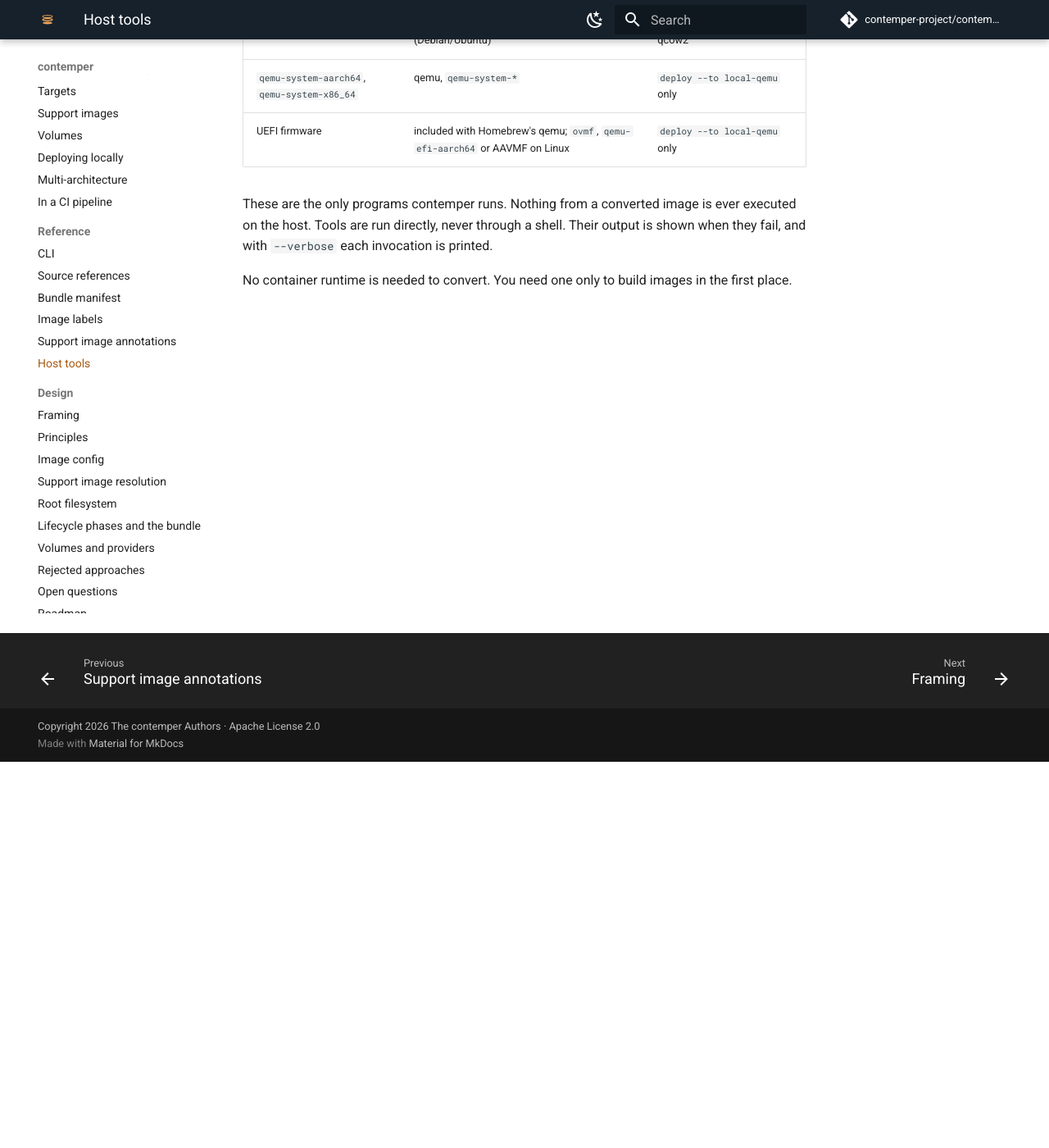
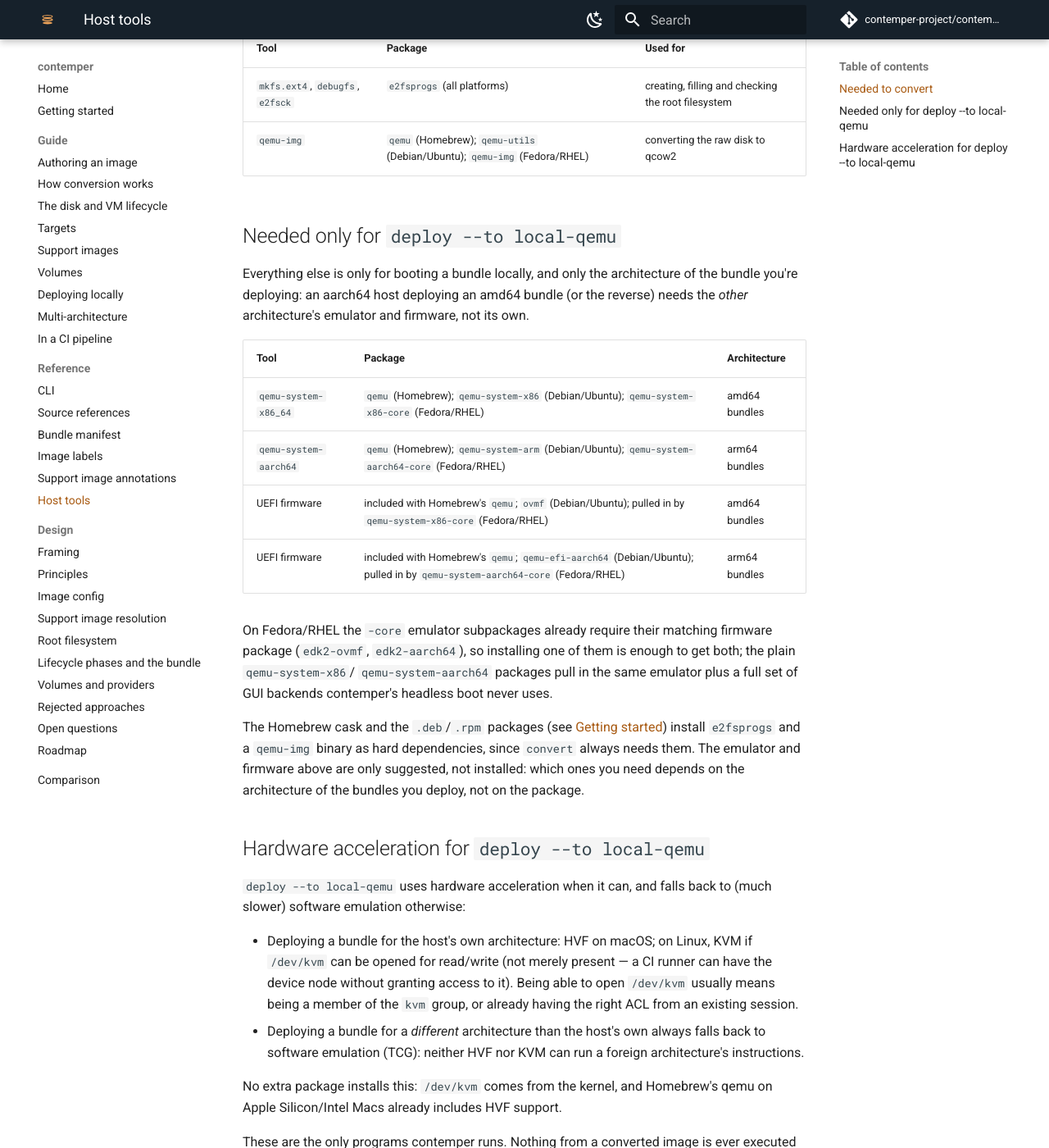
Before and after one commit to DarkressX/contemper, an MkDocs documentation site: the page built from docs/reference/host-tools.md, in a window 1280 px wide and 1400 px high, scrolled down 471 px. Shown: the whole window at 82% size. Built offline with MkDocs 1.6.1 and Material for MkDocs 9.7.7, drawn with Linux system fonts in a browser that asks for light colours; comment, search, counter and statistics services are not loaded; some of the changed text lies outside the part shown.

Commit message:
docs(getting-started): document installing via packages and the cask
Rework the install section into per-platform tabs now that a release
publishes more than tarballs: a Homebrew cask, and .deb/.rpm packages for
Debian/Ubuntu and Fedora/RHEL, each of which pulls in convert's host-tool
dependencies on its own. Keep tarball-plus-manual-install and building
from source as their own tabs for everyone else, spelling out exactly
which host tools to install on each platform since those paths don't get
them for free. Extend "Verifying downloads" to cover packages, which
carry the same checksums.txt entry and attestation as archives.

Host tools now splits into what `convert` always needs versus what only
`deploy --to local-qemu` needs (and only for the architecture being
deployed, not necessarily the host's own), lists the Fedora/RHEL package
names alongside the existing Homebrew and Debian/Ubuntu ones, and
documents deploy's KVM/HVF hardware-acceleration fallback behavior.

Co-Authored-By: Claude Sonnet 5 <noreply@anthropic.com>
Signed-off-by: Stephan Peijnik-Steinwender <speijnik@gmail.com>

````diff
--- a/docs/getting-started.md
+++ b/docs/getting-started.md
@@ -6,46 +6,119 @@ your usual container tooling, convert it, and boot it under QEMU.
 
 ## Install
 
-contemper is a single Go binary. Download one for your platform from the
-[releases page](https://github.com/contemper-project/contemper/releases),
-or build it from a checkout:
+contemper is a single Go binary plus a handful of host tools it discovers
+rather than bundles (see [Host tools](reference/host-tools.md) for what
+each one is for). Pick whichever of these gets it and those tools onto
+your machine with the least fuss:
 
-```console
-$ go build -o contemper ./cmd/contemper
-```
-
-It needs a few host tools, which it finds on `PATH` (and in Homebrew's
-keg-only locations):
-
-=== "macOS (Homebrew)"
+=== "Homebrew (macOS)"
 
     ```console
-    $ brew install go qemu e2fsprogs
+    $ brew install contemper-project/tap/contemper
     ```
+
+    This installs `e2fsprogs` and `qemu` automatically (`convert` needs
+    both; `qemu` also carries the UEFI firmware `deploy --to local-qemu`
+    needs), and removes the quarantine attribute from the (unsigned)
+    binary so macOS will run it.
 
 === "Debian / Ubuntu"
 
+    Download the `.deb` matching your architecture from the
+    [releases page](https://github.com/contemper-project/contemper/releases):
+
     ```console
-    $ sudo apt install e2fsprogs qemu-utils qemu-system ovmf
+    $ sudo apt install ./contemper_0.1.0_linux_amd64.deb
     ```
 
-For building the example you also need podman or docker. See
-[Host tools](reference/host-tools.md) for what each tool is used for.
+    `apt` installs `e2fsprogs` and `qemu-utils` automatically, which is
+    everything `convert` needs. For `deploy --to local-qemu`, add the
+    emulator and UEFI firmware for the bundles you boot:
+
+    ```console
+    $ sudo apt install qemu-system-x86 ovmf            # amd64 bundles
+    $ sudo apt install qemu-system-arm qemu-efi-aarch64  # arm64 bundles
+    ```
+
+=== "Fedora / RHEL"
+
+    Download the `.rpm` matching your architecture from the
+    [releases page](https://github.com/contemper-project/contemper/releases):
+
+    ```console
+    $ sudo dnf install ./contemper-0.1.0-1.x86_64.rpm
+    ```
+
+    `dnf` installs `e2fsprogs` and `qemu-img` automatically, which is
+    everything `convert` needs. For `deploy --to local-qemu`, add the
+    emulator for the bundles you boot; each pulls in its UEFI firmware:
+
+    ```console
+    $ sudo dnf install qemu-system-x86-core      # amd64 bundles
+    $ sudo dnf install qemu-system-aarch64-core  # arm64 bundles
+    ```
+
+=== "Other Linux / manual"
+
+    Works on any Linux distribution: download the tarball for your
+    platform from the
+    [releases page](https://github.com/contemper-project/contemper/releases)
+    and put the `contemper` binary it contains on your `PATH`:
+
+    ```console
+    $ tar -xzf contemper_0.1.0_linux_amd64.tar.gz contemper
+    ```
+
+    Then install the host tools yourself. `convert` always needs
+    `e2fsprogs` and a `qemu-img` binary; `deploy --to local-qemu`
+    additionally needs a system emulator and UEFI firmware for the
+    architecture you're deploying (not necessarily your host's own — see
+    [Host tools](reference/host-tools.md) for cross-architecture deploys):
+
+    - **macOS (Homebrew):** `brew install e2fsprogs qemu`
+    - **Debian/Ubuntu:** `sudo apt install e2fsprogs qemu-utils` to
+      convert; add `qemu-system-x86 ovmf` (amd64 bundles) or
+      `qemu-system-arm qemu-efi-aarch64` (arm64 bundles) for
+      `deploy --to local-qemu`
+    - **Fedora/RHEL:** `sudo dnf install e2fsprogs qemu-img` to convert;
+      add `qemu-system-x86-core` (amd64 bundles, pulls in `edk2-ovmf`) or
+      `qemu-system-aarch64-core` (arm64 bundles, pulls in `edk2-aarch64`)
+      for `deploy --to local-qemu`
+    - **Other distributions:** install your package manager's equivalents
+      of `e2fsprogs` and `qemu-img`, plus a system emulator and UEFI
+      firmware if you'll use `deploy --to local-qemu`; see
+      [Host tools](reference/host-tools.md) for exactly what each is for.
+
+=== "From source"
+
+    ```console
+    $ go install github.com/contemper-project/contemper/cmd/contemper@latest
+    ```
+
+    This still needs the host tools listed under "Other Linux / manual"
+    above; only the binary itself comes from Go. `contemper version`
+    reports whatever version `go install` resolved (a pseudo-version if
+    there is no tagged release yet) rather than the exact commit and
+    build date a downloaded binary embeds.
+
+For building the example below you also need podman or docker.
 
 ### Verifying downloads
 
-Every release archive carries a signed build provenance attestation, so
-you can check that a downloaded archive was actually built by this
-project's release workflow, straight from that commit and workflow run:
+Every release archive and package carries a signed build provenance
+attestation, so you can check that what you downloaded was actually built
+by this project's release workflow, straight from that commit and
+workflow run:
 
 ```console
 $ gh attestation verify contemper_0.1.0_linux_amd64.tar.gz --repo contemper-project/contemper
 ```
 
-(with the archive name you downloaded).
+(with the archive, `.deb` or `.rpm` name you downloaded).
 
 That's on top of the usual checksum check against the release's
-`checksums.txt` (itself attested the same way).
+`checksums.txt`, which lists every archive and package and is itself
+attested the same way.
 
 ## Build the example image
 
--- a/docs/reference/host-tools.md
+++ b/docs/reference/host-tools.md
@@ -3,18 +3,67 @@
 contemper is a single Go binary plus a few host tools it discovers
 rather than bundles. It looks on `PATH` first, then in Homebrew's
 keg-only locations (e2fsprogs isn't linked onto `PATH` by default), and
-prints an install hint when something is missing.
+prints an install hint when something is missing. None of them has a
+minimum version contemper requires; whatever your distribution or
+Homebrew currently ships is fine.
 
 The tools are deliberately not bundled or downloaded: the copies your
 distribution or Homebrew installs get their security fixes from there,
 on your schedule, and contemper itself stays one static binary.
 
+## Needed to convert
+
+`convert` always needs these, regardless of target:
+
 | Tool | Package | Used for |
 | --- | --- | --- |
-| `mkfs.ext4`, `debugfs`, `e2fsck` | e2fsprogs | creating, filling and checking the root filesystem |
-| `qemu-img` | qemu (Homebrew), `qemu-utils` (Debian/Ubuntu) | converting the raw disk to qcow2 |
-| `qemu-system-aarch64`, `qemu-system-x86_64` | qemu, `qemu-system-*` | `deploy --to local-qemu` only |
-| UEFI firmware | included with Homebrew's qemu; `ovmf`, `qemu-efi-aarch64` or AAVMF on Linux | `deploy --to local-qemu` only |
+| `mkfs.ext4`, `debugfs`, `e2fsck` | `e2fsprogs` (all platforms) | creating, filling and checking the root filesystem |
+| `qemu-img` | `qemu` (Homebrew); `qemu-utils` (Debian/Ubuntu); `qemu-img` (Fedora/RHEL) | converting the raw disk to qcow2 |
+
+## Needed only for `deploy --to local-qemu`
+
+Everything else is only for booting a bundle locally, and only the
+architecture of the bundle you're deploying: an aarch64 host deploying an
+amd64 bundle (or the reverse) needs the *other* architecture's emulator
+and firmware, not its own.
+
+| Tool | Package | Architecture |
+| --- | --- | --- |
+| `qemu-system-x86_64` | `qemu` (Homebrew); `qemu-system-x86` (Debian/Ubuntu); `qemu-system-x86-core` (Fedora/RHEL) | amd64 bundles |
+| `qemu-system-aarch64` | `qemu` (Homebrew); `qemu-system-arm` (Debian/Ubuntu); `qemu-system-aarch64-core` (Fedora/RHEL) | arm64 bundles |
+| UEFI firmware | included with Homebrew's `qemu`; `ovmf` (Debian/Ubuntu); pulled in by `qemu-system-x86-core` (Fedora/RHEL) | amd64 bundles |
+| UEFI firmware | included with Homebrew's `qemu`; `qemu-efi-aarch64` (Debian/Ubuntu); pulled in by `qemu-system-aarch64-core` (Fedora/RHEL) | arm64 bundles |
+
+On Fedora/RHEL the `-core` emulator subpackages already require their
+matching firmware package (`edk2-ovmf`, `edk2-aarch64`), so installing
+one of them is enough to get both; the plain `qemu-system-x86`/
+`qemu-system-aarch64` packages pull in the same emulator plus a full set
+of GUI backends contemper's headless boot never uses.
+
+The Homebrew cask and the `.deb`/`.rpm` packages (see
+[Getting started](../getting-started.md#install)) install `e2fsprogs` and
+a `qemu-img` binary as hard dependencies, since `convert` always needs
+them. The emulator and firmware above are only suggested, not installed:
+which ones you need depends on the architecture of the bundles you
+deploy, not on the package.
+
+## Hardware acceleration for `deploy --to local-qemu`
+
+`deploy --to local-qemu` uses hardware acceleration when it can, and
+falls back to (much slower) software emulation otherwise:
+
+- Deploying a bundle for the host's own architecture: HVF on macOS; on
+  Linux, KVM if `/dev/kvm` can be opened for read/write (not merely
+  present — a CI runner can have the device node without granting access
+  to it). Being able to open `/dev/kvm` usually means being a member of
+  the `kvm` group, or already having the right ACL from an existing
+  session.
+- Deploying a bundle for a *different* architecture than the host's own
+  always falls back to software emulation (TCG): neither HVF nor KVM can
+  run a foreign architecture's instructions.
+
+No extra package installs this: `/dev/kvm` comes from the kernel, and
+Homebrew's qemu on Apple Silicon/Intel Macs already includes HVF support.
 
 These are the only programs contemper runs. Nothing from a converted
 image is ever executed on the host. Tools are run directly, never
````
